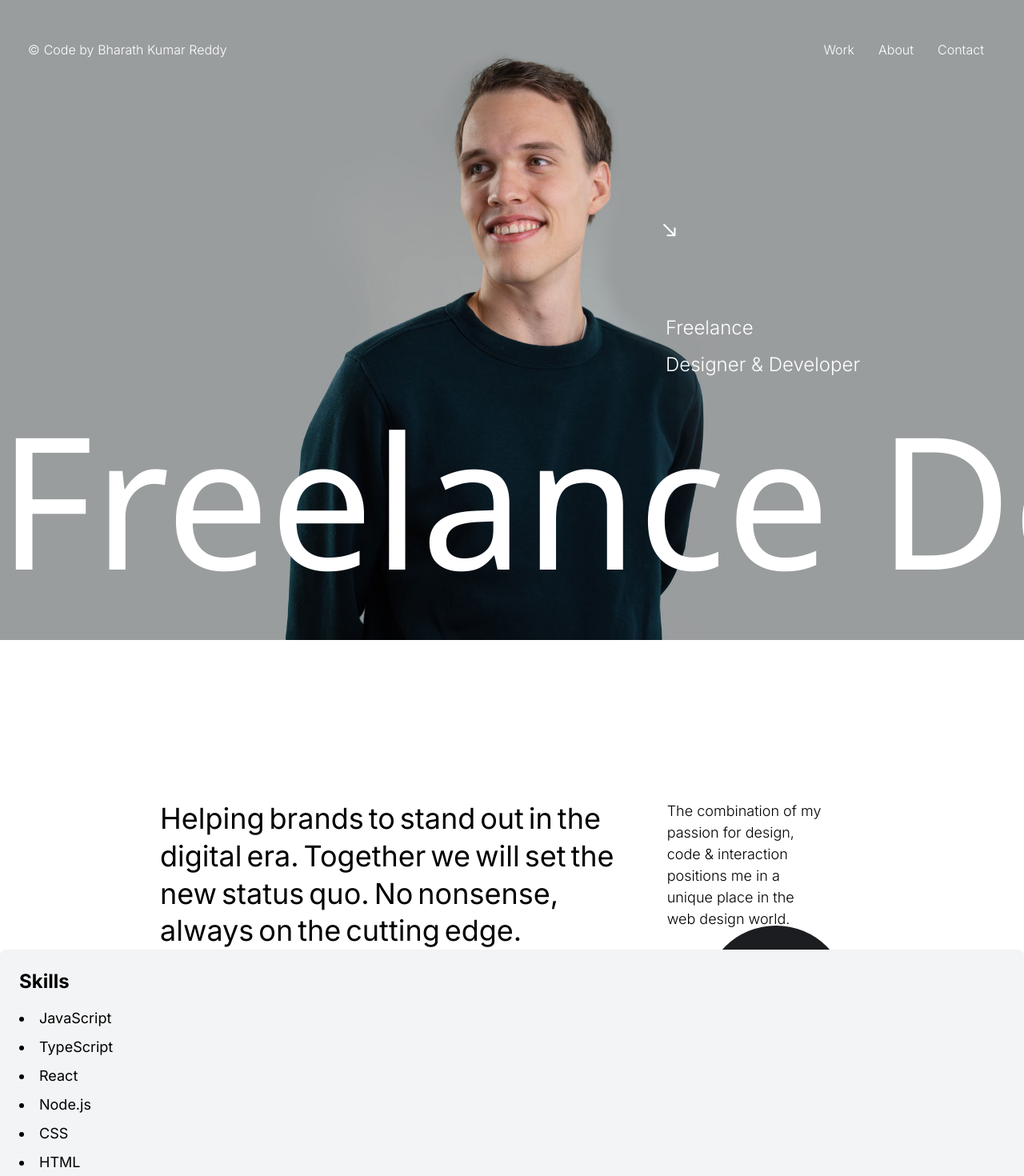
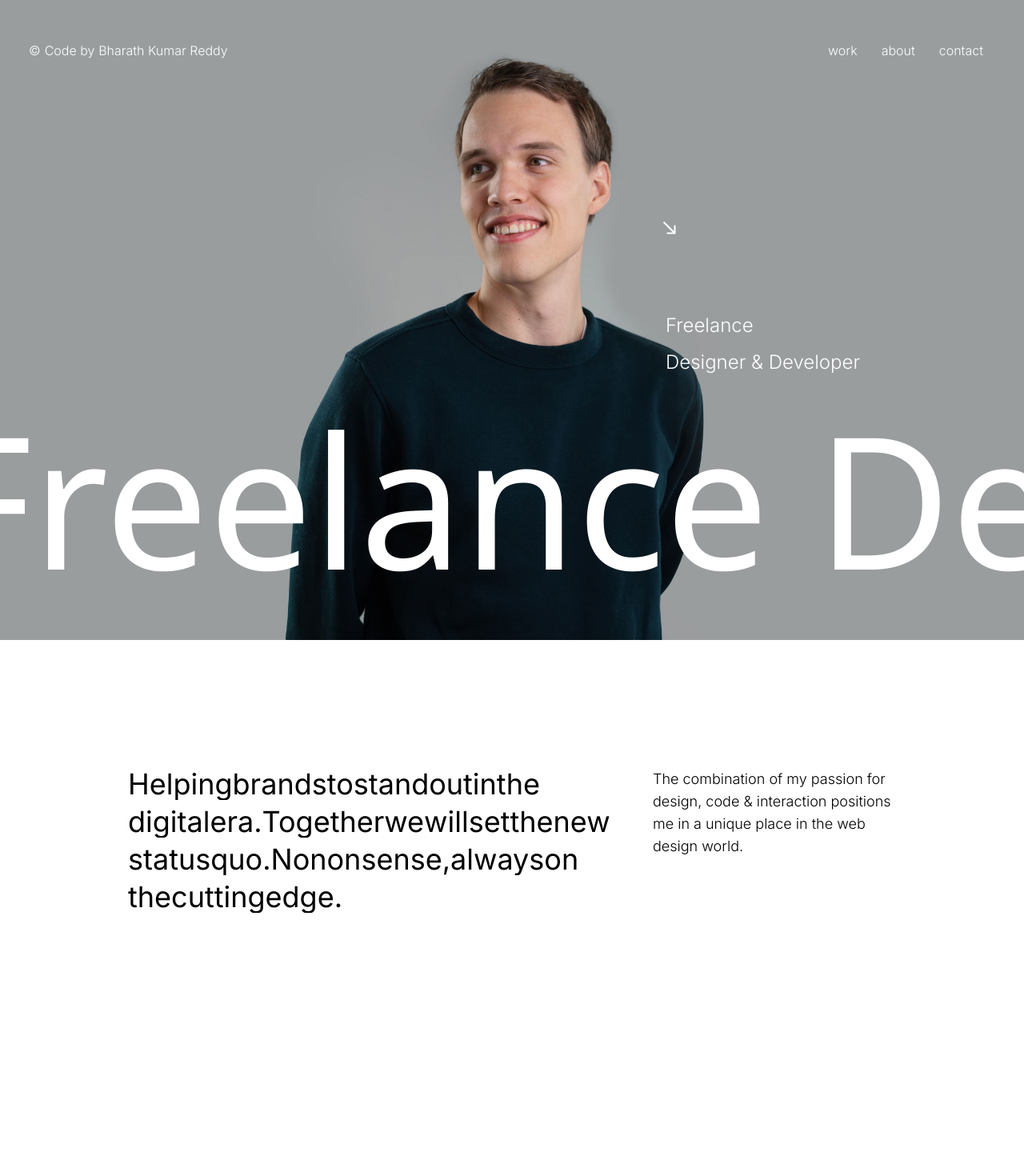
Before and after one commit to BHARATHKUMARREDDY2004/Portfolio, a Next.js app: page / in a window 1280 px wide. Shown: the top 1470 px of the page at 80% size. Built offline with nearby package versions, Linux system fonts and the light colour scheme.

Commit message:
Description added

```diff
--- a/app/globals.css
+++ b/app/globals.css
@@ -18,5 +18,8 @@
 body{
   margin: 0px;
   cursor: wait;
-  overflow: hidden;
 }
+
+* {
+  scrollbar-width: none;
+}
--- a/app/page.tsx
+++ b/app/page.tsx
@@ -4,7 +4,8 @@ import { AnimatePresence } from 'framer-motion';
 import Preloader from '@/components/Preloader';
 import Landing from '@/components/Landing';
 import Skills from '@/components/Skills';
-import Description from '../components/Description';
+import Description from '@/components/Description';
+
 
 export default function Home() {
 
@@ -14,10 +15,7 @@ export default function Home() {
     (
       async () => {
           const LocomotiveScroll = (await import('locomotive-scroll')).default
-          const locomotiveScroll = new LocomotiveScroll({
-            el: document.querySelector('[data-scroll-container]'),
-            smooth: true,
-          });
+          const locomotiveScroll = new LocomotiveScroll();
 
           setTimeout( () => {
             setIsLoading(false);
@@ -28,34 +26,14 @@ export default function Home() {
     )()
   }, [])
 
-  // return (
-  //   <main data-scroll-section>
-  //     <AnimatePresence mode='wait'>
-  //       {isLoading && <Preloader />}
-  //     </AnimatePresence>
-  //     <Landing />
-  //     {/* <Description /> */}
-  //     <Skills />
-  //   </main>
-  // )
-
-
-
   return (
-    <main data-scroll-container>
-      <AnimatePresence mode="wait">
+    <main>
+      <AnimatePresence mode='wait'>
         {isLoading && <Preloader />}
       </AnimatePresence>
-      <div data-scroll-section>
-        <Landing />
-      </div>
-      <div data-scroll-section>
-        <Description />
-      </div>
-      <div data-scroll-section>
-        <Skills />
-      </div>
+      <Landing />
+      <Description />
+      <Skills />
     </main>
-  );
-
+  )
 }
--- a/components/Description/index.jsx
+++ b/components/Description/index.jsx
@@ -1,29 +1,46 @@
-import styles from './style.module.scss';
 import { useInView, motion } from 'framer-motion';
 import { useRef } from 'react';
 import { slideUp, opacity } from './animation';
 import Rounded from '../../common/RoundedButton';
-export default function index() {
 
+export default function Description() {
     const phrase = "Helping brands to stand out in the digital era. Together we will set the new status quo. No nonsense, always on the cutting edge.";
     const description = useRef(null);
     const isInView = useInView(description)
+
     return (
-        <div ref={description} className={styles.description}>
-            <div className={styles.body}>
-                <p>
-                {
-                    phrase.split(" ").map( (word, index) => {
-                        return <span key={index} className={styles.mask}><motion.span variants={slideUp} custom={index} animate={isInView ? "open" : "closed"} key={index}>{word}</motion.span></span>
-                    })
-                }
-                </p>
-                <motion.p variants={opacity} animate={isInView ? "open" : "closed"}>The combination of my passion for design, code & interaction positions me in a unique place in the web design world.</motion.p>
-                <div data-scroll data-scroll-speed={0.1}>
-                    <Rounded className={styles.button}>
-                        <p>About me</p>
+        <div ref={description} className="px-4 md:px-8 lg:px-20 xl:px-40 mt-20 md:mt-40 flex justify-center pb-[600px]">
+            <div className="max-w-7xl flex flex-col md:flex-row gap-8 md:gap-12 relative">
+                <div className="w-full md:w-2/3">
+                    <p className="text-2xl md:text-3xl lg:text-4xl leading-tight">
+                        {phrase.split(" ").map((word, index) => (
+                            <span key={index} className="inline-block overflow-hidden">
+                                <motion.span
+                                    className="inline-block"
+                                    variants={slideUp}
+                                    custom={index}
+                                    animate={isInView ? "open" : "closed"}
+                                >
+                                    {word}{' '}
+                                </motion.span>
+                            </span>
+                        ))}
+                    </p>
+                </div>
+                <div className="w-full md:w-1/3">
+                    <motion.p
+                        className="text-base md:text-lg font-light"
+                        variants={opacity}
+                        animate={isInView ? "open" : "closed"}
+                    >
+                        The combination of my passion for design, code & interaction positions me in a unique place in the web design world.
+                    </motion.p>
+                </div>
+                {/* <div className="mt-8 md:mt-0 md:absolute md:bottom-0 md:right-0" data-scroll data-scroll-speed={0.1}>
+                    <Rounded className="w-40 h-40 md:w-44 md:h-44 bg-gray-900 text-white rounded-full flex items-center justify-center cursor-pointer group">
+                        <p className="text-sm md:text-base font-light relative z-10 group-hover:scale-110 transition-transform duration-300">About me</p>
                     </Rounded>
-                </div>
+                </div> */}
             </div>
         </div>
     )
--- a/components/Description/style.module.scss
+++ b/components/Description/style.module.scss
@@ -1,6 +1,6 @@
 .description{
-    padding-left: 200px;
-    padding-right: 200px;
+    padding-left: 150px;
+    padding-right: 180px;
     margin-top: 200px;
     display: flex;
     justify-content: center;
@@ -16,7 +16,7 @@
                 gap: 8px;
                 line-height: 1.3;
                 span{
-                    margin-right: 3px;
+                    margin-right: 0px;
                 }
                 .mask{
                     position: relative;
--- a/components/Header/index.tsx
+++ b/components/Header/index.tsx
@@ -1,79 +1,124 @@
-'use client';
-import { useEffect, useLayoutEffect, useRef, useState } from 'react';
-import styles from './style.module.scss';
-import { usePathname } from 'next/navigation';
-import { AnimatePresence } from 'framer-motion';
-import Nav from './nav';
-import gsap from 'gsap';
-import { ScrollTrigger } from 'gsap/ScrollTrigger';
-import Rounded from '@/common/RoundedButton';
-import Magnetic from '@/common/Magnetic';
+"use client";
+
+import { useEffect, useLayoutEffect, useRef, useState } from "react";
+import { usePathname } from "next/navigation";
+import { AnimatePresence } from "framer-motion";
+import Nav from "./nav";
+import gsap from "gsap";
+import { ScrollTrigger } from "gsap/ScrollTrigger";
+import Rounded from "@/common/RoundedButton";
+import Magnetic from "@/common/Magnetic";
+import Link from "next/link";
 
 export default function Header() {
-    const header = useRef(null);
+  const header = useRef<HTMLDivElement>(null);
   const [isActive, setIsActive] = useState(false);
   const pathname = usePathname();
-    const button = useRef(null);
+  const button = useRef<HTMLDivElement>(null);
 
   useEffect(() => {
-        if(isActive) setIsActive(false)
-    }, [pathname])
+    if (isActive) setIsActive(false);
+  }, [pathname]);
 
   useLayoutEffect(() => {
-        gsap.registerPlugin(ScrollTrigger)
+    gsap.registerPlugin(ScrollTrigger);
     gsap.to(button.current, {
       scrollTrigger: {
         trigger: document.documentElement,
         start: 0,
         end: window.innerHeight,
-                onLeave: () => {gsap.to(button.current, {scale: 1, duration: 0.25, ease: "power1.out"})},
-                onEnterBack: () => {gsap.to(button.current, {scale: 0, duration: 0.25, ease: "power1.out"},setIsActive(false))}
-            }
-        })
-    }, [])
+        onLeave: () => {
+          gsap.to(button.current, {
+            scale: 1,
+            duration: 0.25,
+            ease: "power1.out",
+          });
+        },
+        onEnterBack: () => {
+          gsap.to(
+            button.current,
+            { scale: 0, duration: 0.25, ease: "power1.out" },
+            () => setIsActive(false)
+          );
+        },
+      },
+    });
+  }, []);
 
   return (
     <>
-        <div ref={header} className={styles.header}>
-            <div className={styles.logo}>
-                <p className={styles.copyright}>©</p>
-                <div className={styles.name}>
-                    <p className={styles.codeBy}>Code by</p>
-                    <p className={styles.fullName}>
-                        <span className={styles.firstName}>Bharath Kumar Reddy</span>
-                        <span className={styles.lastName}>Vemireddy</span>
+      <div
+        ref={header}
+        className="absolute flex z-10 top-0 text-white p-9 justify-between w-full font-light box-border items-center px-3 py-4 md:px-9 md:py-9"
+      >
+        <div
+          className={`flex cursor-pointer group transition-all duration-300 ease-in-out ${
+            isActive ? "opacity-0 pointer-events-none" : "opacity-100"
+          }`}
+        >
+          <p className="m-0 transition-all duration-500 ease-[cubic-bezier(0.76,0,0.24,1)] group-hover:rotate-360">
+            ©
+          </p>
+          <div className="flex relative overflow-hidden whitespace-nowrap ml-[5px] transition-all duration-500 ease-[cubic-bezier(0.76,0,0.24,1)] group-hover:pr-[180px]">
+            <p className="relative transition-transform duration-500 ease-[cubic-bezier(0.76,0,0.24,1)] group-hover:-translate-x-full">
+              Code by
+            </p>
+            <p className="flex relative transition-transform duration-500 ease-[cubic-bezier(0.76,0,0.24,1)] group-hover:-translate-x-[65px]">
+              <span className="pl-[0.3em]">Bharath Kumar Reddy</span>
+              <span className="absolute left-full whitespace-nowrap pl-[0.3em]">
+                Vemireddy
+              </span>
             </p>
           </div>
         </div>
-            <div className={styles.nav}>
-                <Magnetic>
-                    <div className={styles.el}>
-                        <a href='/work'>Work</a>
-                        <div className={styles.indicator}></div>
+        <nav className="hidden md:flex items-center">
+          {["work", "about", "contact"].map((item) => (
+            <Magnetic key={item}>
+              <div className="flex flex-col relative z-[1] p-[15px] cursor-pointer group">
+                <Link href={`/${item}`} className="cursor-pointer">
+                  {item}
+                </Link>
+                <div className="absolute w-[5px] h-[5px] top-[45px] left-1/2 bg-white rounded-full scale-0 -translate-x-1/2 transition-transform duration-200 ease-[cubic-bezier(0.76,0,0.24,1)] group-hover:scale-100"></div>
               </div>
             </Magnetic>
+          ))}
+        </nav>
+        <div className="flex md:hidden items-center pb-1">
           <Magnetic>
-                    <div className={styles.el}>
-                        <a href='/about'>About</a>
-                        <div className={styles.indicator}></div>
+            <div
+              className="flex items-center relative z-[1] cursor-pointer group"
+              onClick={() => setIsActive(!isActive)} // Toggle `isActive` state
+            >
+              {/* Smooth transition between "Menu" and "Close" */}
+              <div className="flex items-center transition-all duration-300 ease-in-out">
+                <div className="w-[5px] h-[5px] bg-white rounded-full mr-[5px] transition-transform duration-200 ease-[cubic-bezier(0.76,0,0.24,1)] group-hover:scale-100"></div>
+                <span className="transition-all duration-300 ease-in-out">
+                  {!isActive ? "Menu" : "Close"}
+                </span>
               </div>
-                </Magnetic>
-                <Magnetic>
-                    <div className={styles.el}>
-                        <a href='/contact'>Contact</a>
-                        <div className={styles.indicator}></div>
             </div>
           </Magnetic>
         </div>
       </div>
-        <div ref={button} className={styles.headerButtonContainer}>
-            <Rounded onClick={() => {setIsActive(!isActive)}} className={`${styles.button}`}>
-                <div className={`${styles.burger} ${isActive ? styles.burgerActive : ""}`}></div>
+
+      <div ref={button} className="scale-0 fixed right-0 z-[4]">
+        <Rounded
+          onClick={() => {
+            setIsActive(!isActive);
+          }}
+          className="relative m-5 w-12 h-12 md:w-20 md:h-20 rounded-full bg-[#1C1D20] cursor-pointer flex items-center justify-center"
+        >
+          <div
+            className={`w-full relative z-[1] flex items-center justify-center ${
+              isActive
+                ? "before:rotate-45 before:translate-y-0 after:-rotate-45 after:translate-y-0"
+                : "before:translate-y-[-5px] after:translate-y-[5px]"
+            } before:content-[''] before:block before:h-[2px] before:w-3/5 before:bg-white before:absolute before:transition-all before:duration-300 after:content-[''] after:block after:h-[2px] after:w-3/5 after:bg-white after:absolute after:transition-all after:duration-300`}
+          ></div>
         </Rounded>
       </div>
-        <AnimatePresence mode="wait">
-            {isActive && <Nav />}
-        </AnimatePresence>
+
+      <AnimatePresence mode="wait">{isActive && <Nav />}</AnimatePresence>
     </>
-    )
+  );
 }
--- a/components/Header/nav/style.module.scss
+++ b/components/Header/nav/style.module.scss
@@ -9,7 +9,7 @@
     .body{
         box-sizing: border-box;
         height: 100%;
-        // padding: 100px;
+        padding: 100px;
         display: flex;
         flex-direction: column;
         justify-content: space-between;
```
Also changed, not shown: components/Skills/index.tsx (+39 -0 lines). Lines whose indentation alone changed are shown as unchanged.
